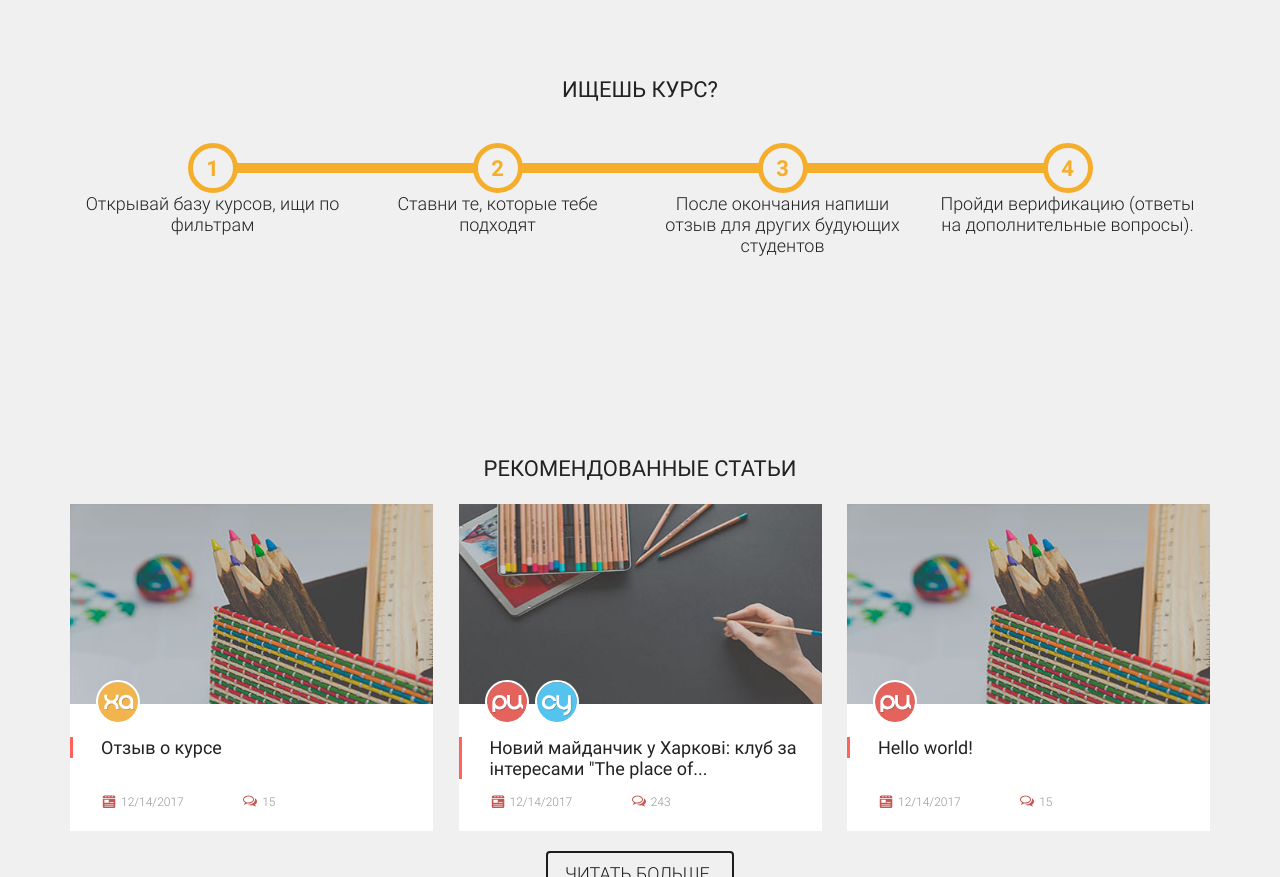
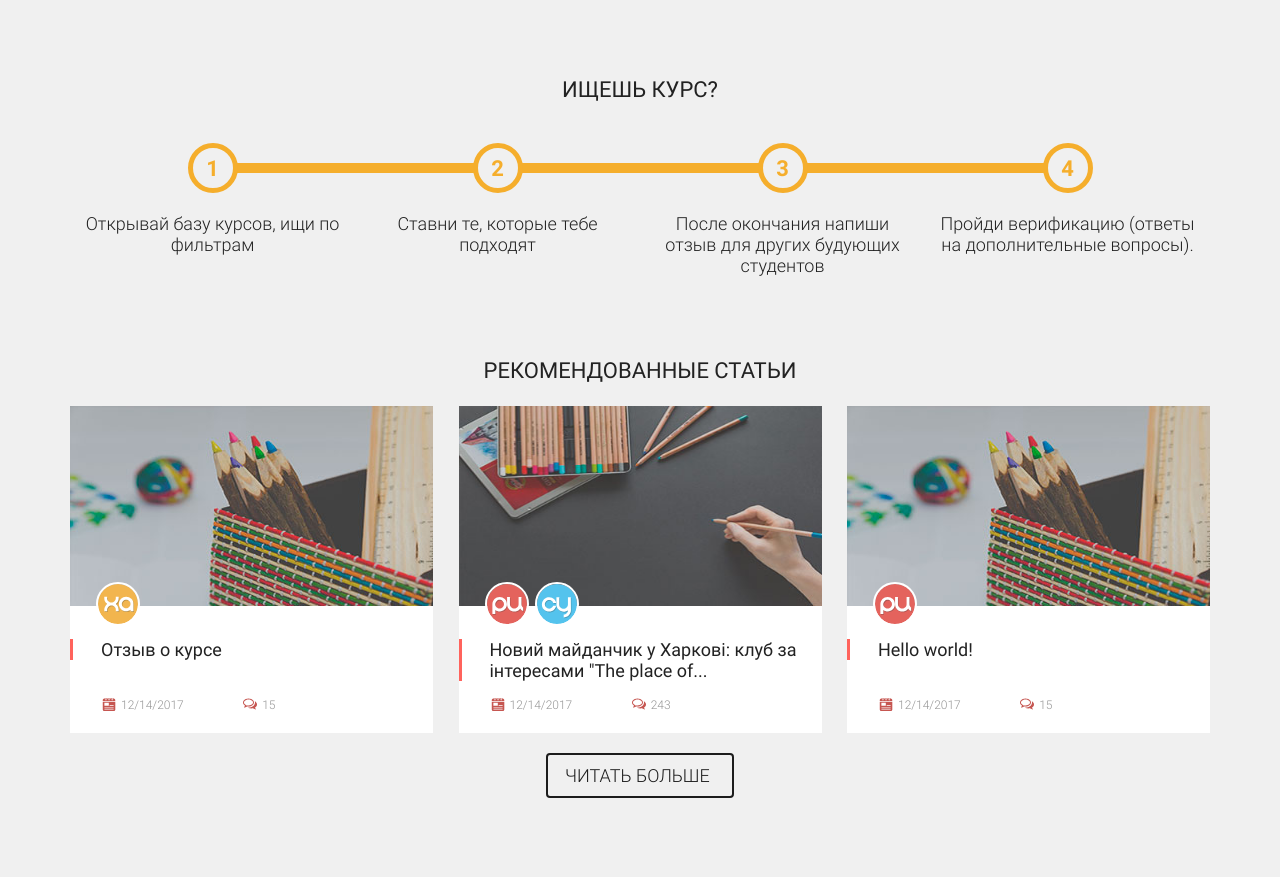
Before and after one commit to Alexander-Greckov/sukhari-demo, a website: page src/index.html in a window 1280 px wide. Shown: the part 1162-2039 px from the top of the page. Drawn offline with Linux system fonts and the light colour scheme.

Commit message:
Fixed: Order block on mobile phones

```diff
--- a/src/scss/_lastinfo.scss
+++ b/src/scss/_lastinfo.scss
@@ -28,7 +28,7 @@
     margin: 0 0 23px 0;
 }
 
-/*
+/* Hover button on image
 .moreinfo-btn {
     @include gen-bt-styles(white, 10px 22px 10px 17px, #1c1c1c);
     position: absolute;
@@ -120,7 +120,7 @@
     min-width: 180px;
     position: absolute;
     left: 32px;
-    bottom: 21px;
+    bottom: 20px;
 }
 
 %info-icons {
--- a/src/scss/_order.scss
+++ b/src/scss/_order.scss
@@ -1,7 +1,7 @@
 // Order block styles
 .order {
     @extend .inner;
-    margin-bottom: 200px; // 82
+    margin-bottom: 82px;
 
     &-heading {
         margin: 0 0 41px 0;
@@ -42,6 +42,8 @@
                 content: counter(stepsCounter);
                 font-size: 22px;
                 color: $accent-color;
+                margin-bottom: 20px;
+                cursor: pointer;
                 height: 50px;
                 width: 50px;
                 border: 5px solid $accent-color;
```
Also changed, not shown: src/css/styles.css.
